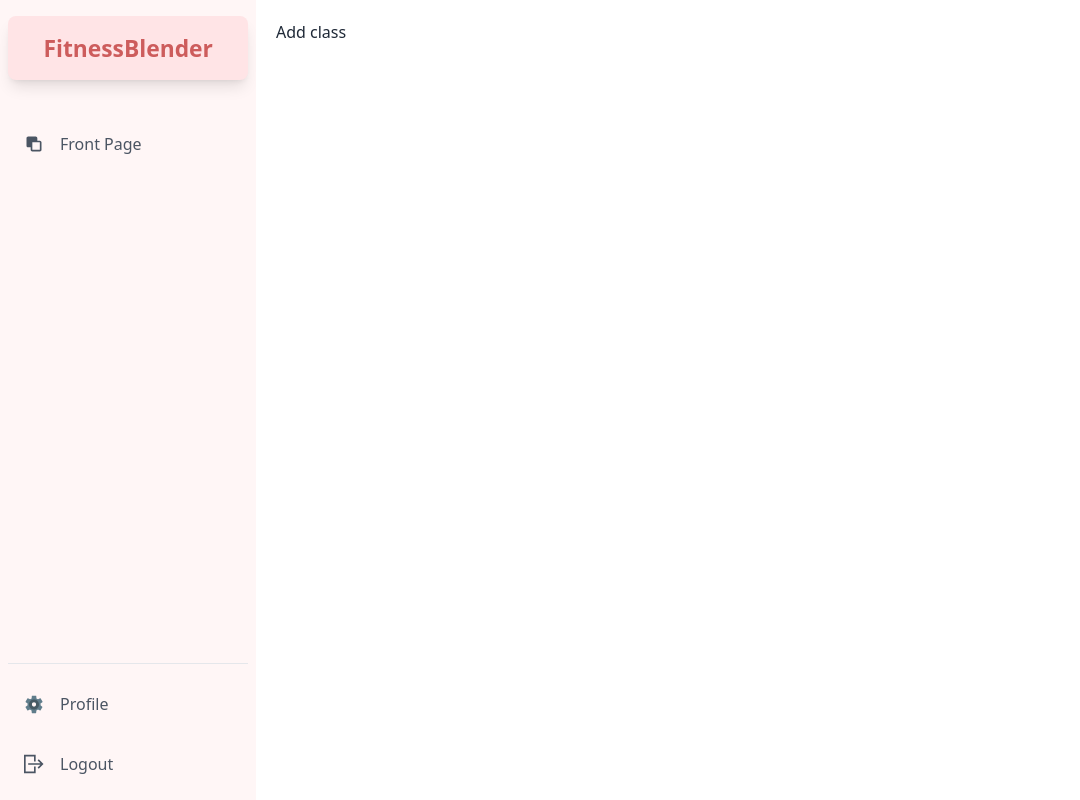
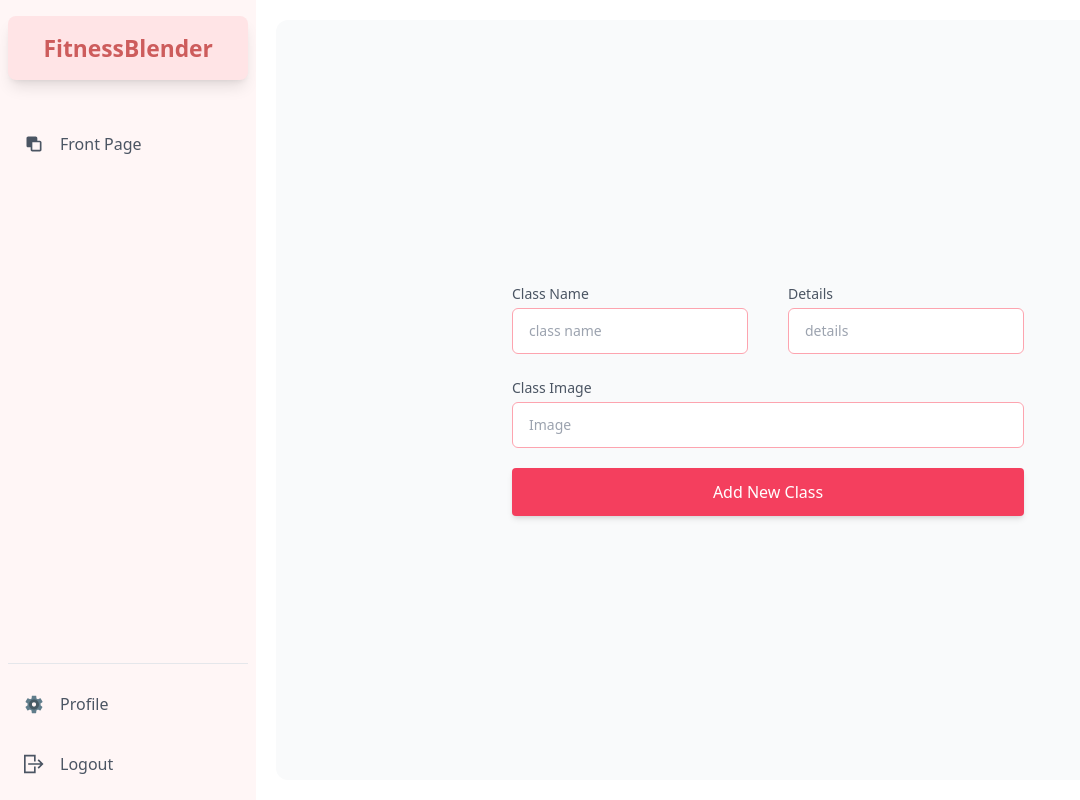
Before and after one commit to TinnyDatta/fitness-blender-client, a React (Vite) app: page /dashboard/add-class in a window 1280 px wide. Shown: the whole page, without its empty margins (0-1080 px from the left). Built offline with nearby package versions, Linux system fonts and the light colour scheme; no server answers.

Commit message:
make add class page and do functionality for add class

```diff
--- a/src/Pages/AllClasses/AllClasses.jsx
+++ b/src/Pages/AllClasses/AllClasses.jsx
@@ -7,13 +7,14 @@
 
     const axiosSecure = useAxiosSecure();
 
-    const {data: classes = []} = useQuery({
-        queryKey: ['classes'],
+    const {data: classes = [], isLoading} = useQuery({
+         queryKey: ['classes'],
         queryFn: async() => {
         const {data} = await axiosSecure.get('/classes');
         return data;
         }
     })
+
 
     const {data: trainers = []} = useQuery({
         queryKey: ['trainers'],
@@ -22,6 +23,10 @@
         return data;
         }
     })
+
+    if(isLoading){
+        return <span className="loading loading-bars loading-lg"></span>
+    }
 
     const getRandomTrainers = () => {
         const shuffledTrainers = [...trainers].sort(() => 0.5 - Math.random());
--- a/src/Pages/BecomeATrainer/BecomeATrainer.jsx
+++ b/src/Pages/BecomeATrainer/BecomeATrainer.jsx
@@ -1,11 +1,9 @@
 
 import Select from 'react-select'
 import useAuth from '../../hooks/useAuth';
-import useAxiosSecure from '../../hooks/useAxiosSecure';
 import { toast } from 'react-toastify';
 const BecomeATrainer = () => {
     const {user} = useAuth();
-    const axiosSecure = useAxiosSecure();
 
 const handleApplyTrainer = async(e) => {
     e.preventDefault();
--- a/src/Pages/Dashboard/Admin/AddClass.jsx
+++ b/src/Pages/Dashboard/Admin/AddClass.jsx
@@ -1,9 +1,94 @@
+import { toast } from "react-toastify";
+import useAuth from "../../../hooks/useAuth";
 
 const AddClass = () => {
+const {user} = useAuth();
+
+const handleAddClass = e => {
+    e.preventDefault();
+    const className = e.target.className.value;
+    const classDetails = e.target.details.value;
+    const classImage = e.target.image.value;
+    const email = user?.email;
+
+    const classInfo = {className, classDetails, classImage, email};
+
+    fetch('http://localhost:5000/classes', {
+        method: "POST",
+        headers: { "content-type" : "application/json"},
+        body: JSON.stringify(classInfo)
+    })
+    .then(res => res.json())
+    .then(data => {
+       if(data.insertedId){
+        toast.success('class added successfully')
+       }
+    })
+
+}
+
     return (
-        <div>
-            <h2>Add class</h2>
+        <div className='w-full min-h-[calc(100vh-40px)] flex flex-col justify-center items-center text-gray-800 rounded-xl bg-gray-50'>
+      <form
+        onSubmit={handleAddClass}
+      >
+        <div className='grid grid-cols-1 lg:grid-cols-2 gap-10'>
+          <div className='space-y-6'>
+            <div className='space-y-1 text-sm'>
+              <label htmlFor='className' className='block text-gray-600'>
+                Class Name
+              </label>
+              <input
+                className='w-full px-4 py-3 text-gray-800 border border-rose-300 focus:outline-rose-500 rounded-md '
+                name='className'
+                id='location'
+                type='text'
+                placeholder='class name'
+                required
+              />
+            </div>
+
+          </div>
+          <div className='space-y-6'>
+            <div className='space-y-1 text-sm'>
+              <label htmlFor='details' className='block text-gray-600'>
+                Details
+              </label>
+              <input
+                className='w-full px-4 py-3 text-gray-800 border border-rose-300 focus:outline-rose-500 rounded-md '
+                name='details'
+                id='title'
+                type='text'
+                placeholder='details'
+                required
+              />
+            </div>
+          </div>
+
         </div>
+        <div className='space-y-10 mt-6 '>
+            <div className='space-y-1 text-sm'>
+              <label htmlFor='image' className='block text-gray-600'>
+                Class Image
+              </label>
+              <input
+                className='w-full px-4 py-3 text-gray-800 border border-rose-300 focus:outline-rose-500 rounded-md '
+                name='image'
+                id='title'
+                type='text'
+                placeholder='Image'
+                required
+              />
+            </div>
+          </div>
+        <button
+          type='submit'
+          className=' p-3 mt-5 text-center btn-block font-medium text-white transition duration-200 rounded shadow-md bg-rose-500'
+        >
+          Add New Class
+        </button>
+      </form>
+    </div>
     );
 };
 
--- a/src/Pages/Dashboard/Admin/AppliedTrainer.jsx
+++ b/src/Pages/Dashboard/Admin/AppliedTrainer.jsx
@@ -1,7 +1,6 @@
 import { useQuery } from "@tanstack/react-query";
 import useAxiosSecure from "../../../hooks/useAxiosSecure";
 import { Link } from "react-router-dom";
-import { useState } from "react";
 import Swal from "sweetalert2";
 
 const AppliedTrainer = () => {
```
